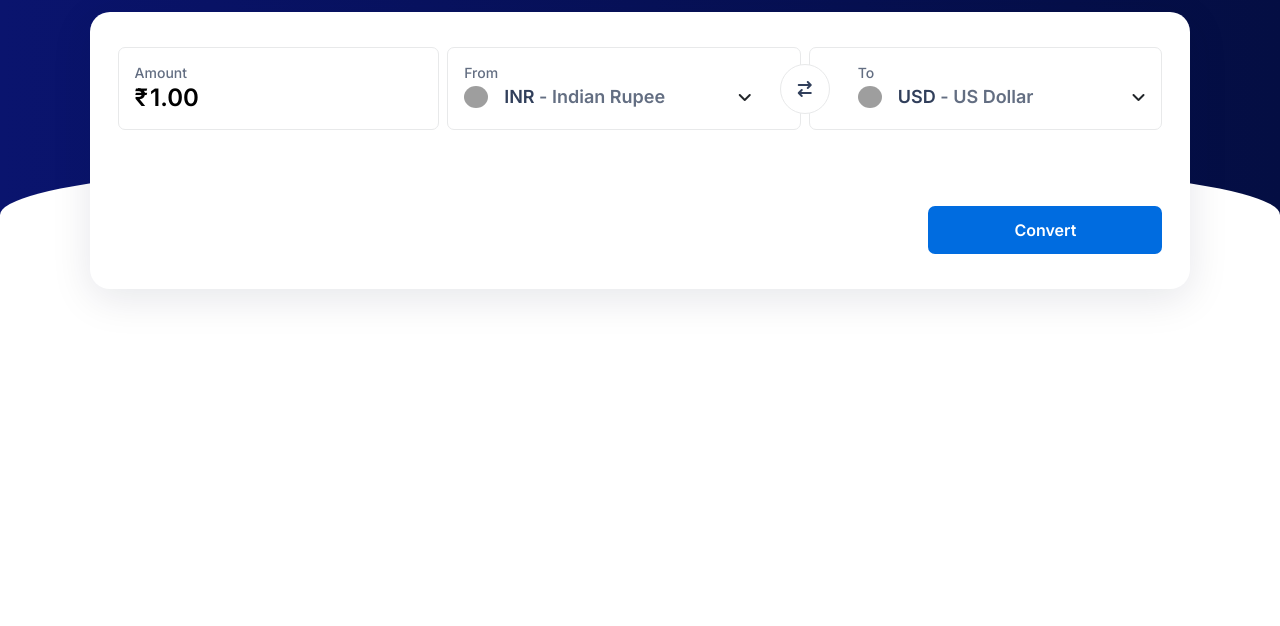
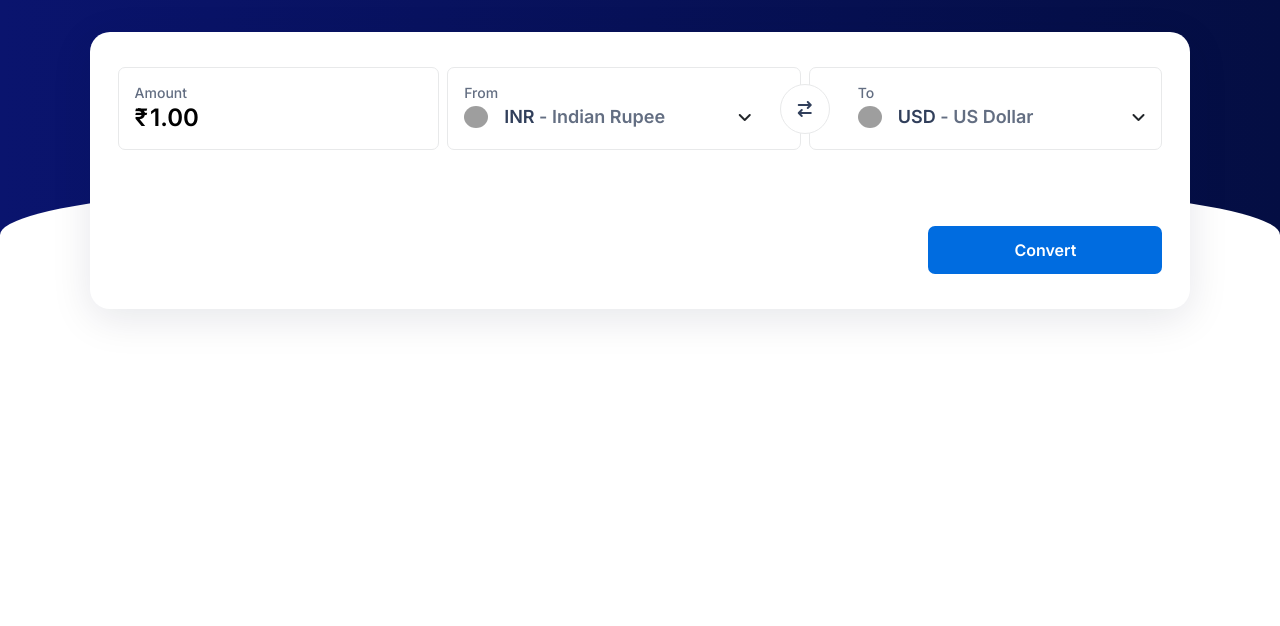
Before and after one commit to CodeSwati/CurrencyConverterMain, a plain HTML site: page index.html in a window 1280 px wide. Shown: the part 174-800 px from the top of the page. Drawn offline with nearby package versions, Linux system fonts and the light colour scheme; no server answers; grey boxes are pictures that could not be loaded.

Commit message:
Update style.css

```diff
--- a/css/style.css
+++ b/css/style.css
@@ -10,7 +10,7 @@ body{
     height: 60px;font-size: 15px;font-weight: 600;
 }
 .main-div{
-    background-image: linear-gradient(to left, #040e43,#0a146e) ;padding-top:90px;
+    background-image: linear-gradient(to left, #040e43,#0a146e) ;padding-top:110px;
 }
 .main-div h1{
     color: white;
```
